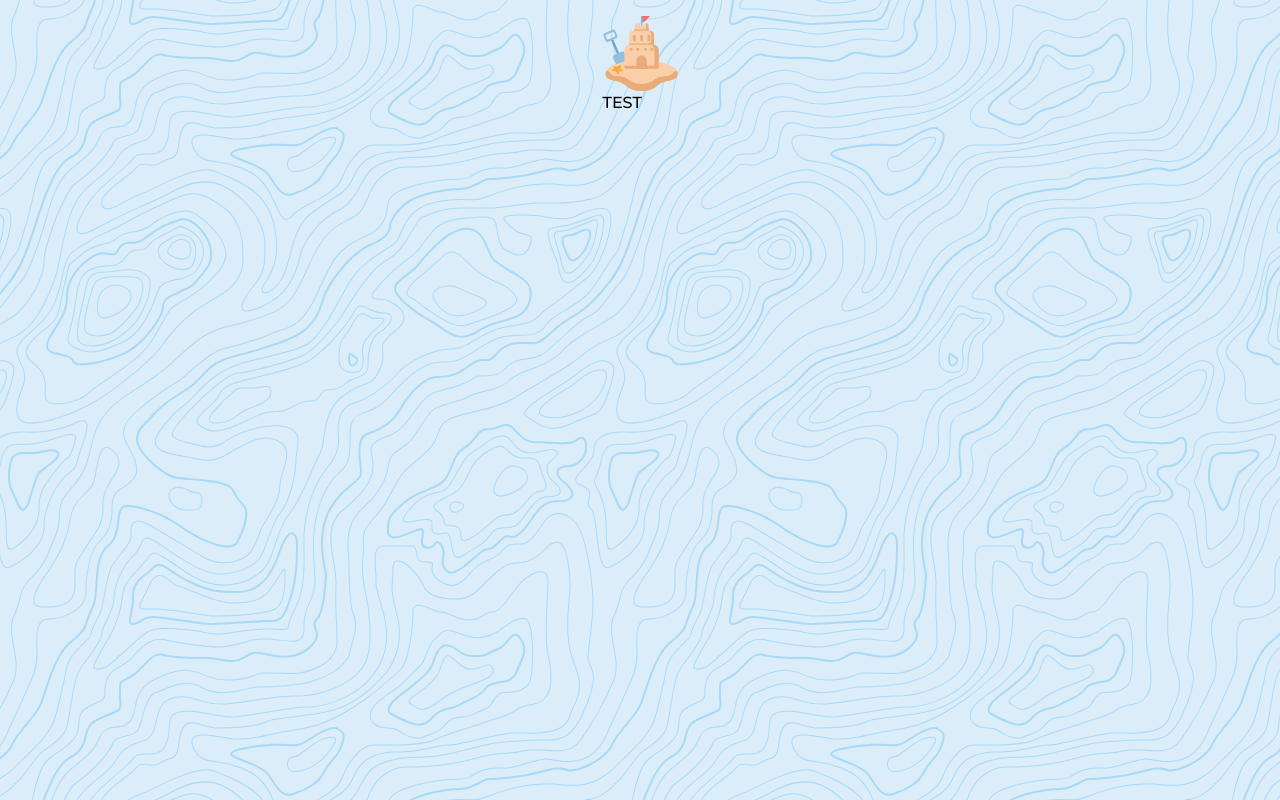
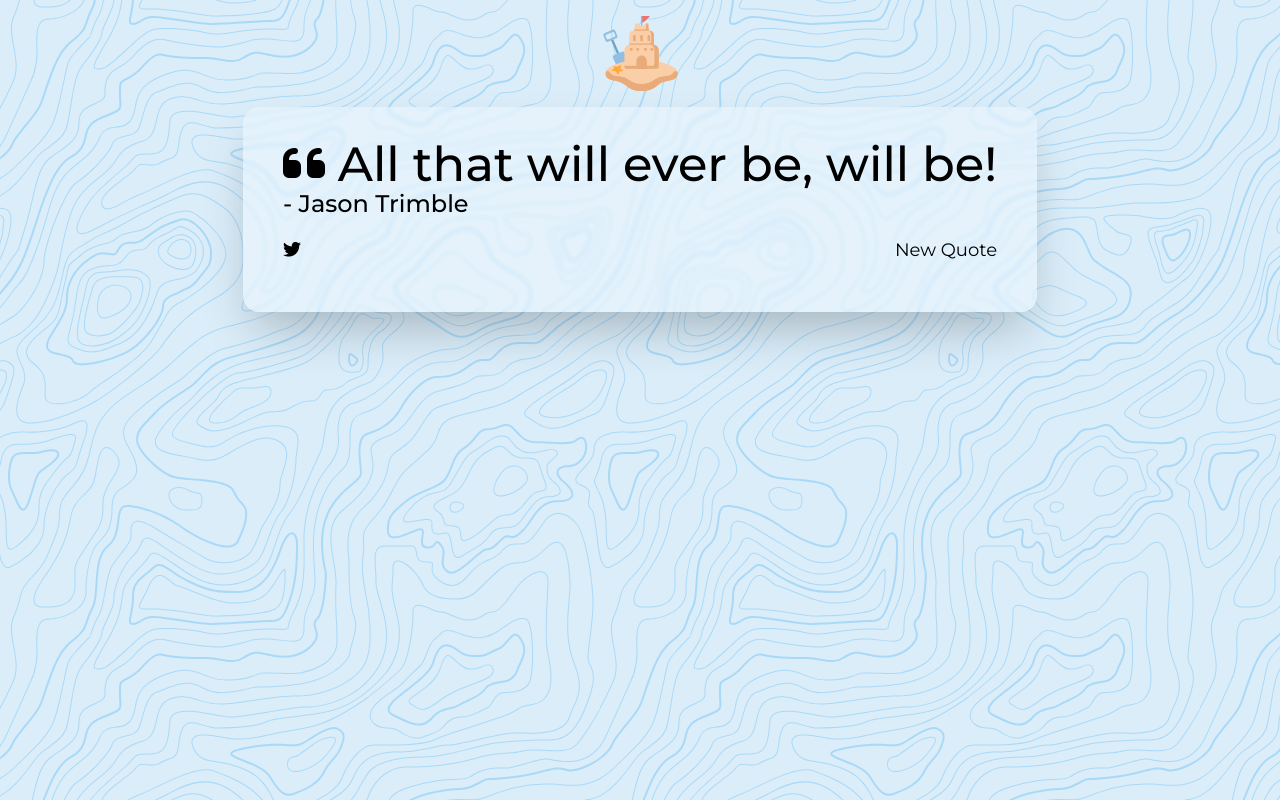
Before and after one commit to spacemanspiff-713/_JS_SANDBOX, a website: page index.html in a window 1280 px wide. Drawn offline with Linux system fonts and the light colour scheme.

Commit message:
Quote generator added, styled, and setup for functionality

```diff
--- a/index.html
+++ b/index.html
@@ -14,13 +14,28 @@
 </head>
 <body>
     <main>
-        <section class="flex items-center justify-center py-4">
-            <nav>
+        <section>
+            <nav class="flex items-center justify-center py-4 flex-row">
                 <img class="logo" src="./assets/images/sand-castle.svg" alt="Castles Made Of Sand">
-                <p>TEST</p>
             </nav>
         </section>
-        <section class="hero"></section>
+        <section class="hero flex items-center justify-center">
+            <div class="quote-container py-8 px-10 bg-white/30 rounded-2xl shadow-2xl cstm-backdrop-blur-sm" id="quote-container">
+                <div class="quote-text text-5xl">
+                    <i class="fas fa-quote-left"></i>
+                    <span class="" id="quote">All that will ever be, will be!</span>
+                </div>
+                <div class="quote-author">
+                    <span class="author text-2xl">- Jason Trimble</span>
+                </div>
+                <div class="button-container flex justify-between py-4">
+                    <button class="twitter text-lg	cursor-pointer" id="twitter" title="Tweet this!">
+                        <i class="fab fa-twitter"></i>
+                    </button>
+                    <button class="new-quote text-lg cursor-pointer	">New Quote</button>
+                </div>
+            </div>
+        </section>
     </main>
 
 
```
Also changed, not shown: css/output.css, style.css.
